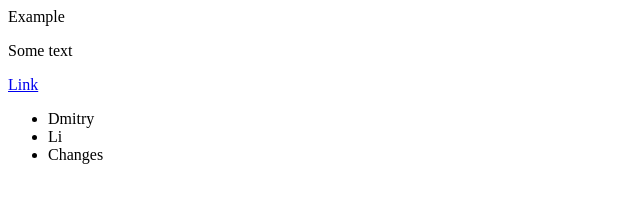
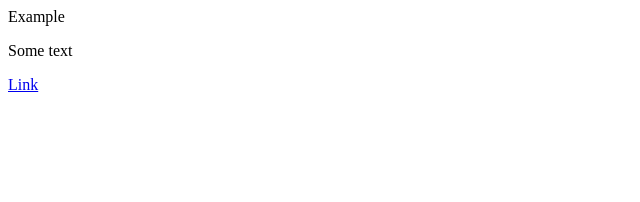
Before and after one commit to studenttsu/RA-Frontend-Course, a plain HTML site: page index.html in a window 1280 px wide. Shown: the whole page, without its empty margins (0-640 px from the left). Drawn offline with Linux system fonts and the light colour scheme.

Commit message:
Revert "Added changes"
This reverts commit eaf119ecb0914010a1e8a552be6cf63f4d03217d.

```diff
--- a/index.html
+++ b/index.html
@@ -11,15 +11,5 @@
   <div>Example</div>
   <p>Some text</p>
   <a href="/">Link</a>
-
-  <!-- Dmitry Li block start -->
-
-  <ul>
-    <li>Dmitry</li>
-    <li>Li</li>
-    <li>Changes</li>
-  </ul>
-
-  <!-- Dmitry Li block end -->
 </body>
 </html>
```
